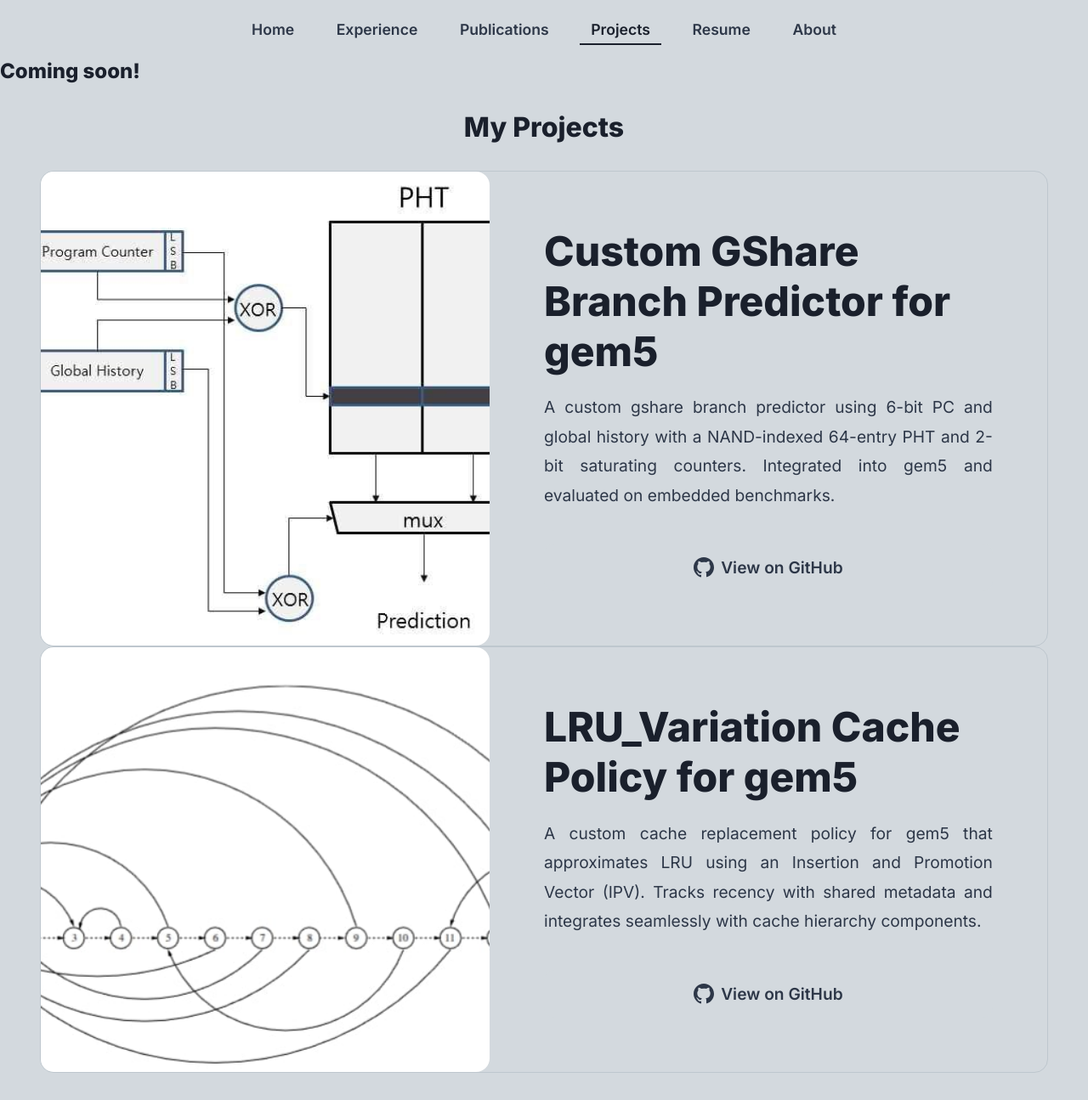
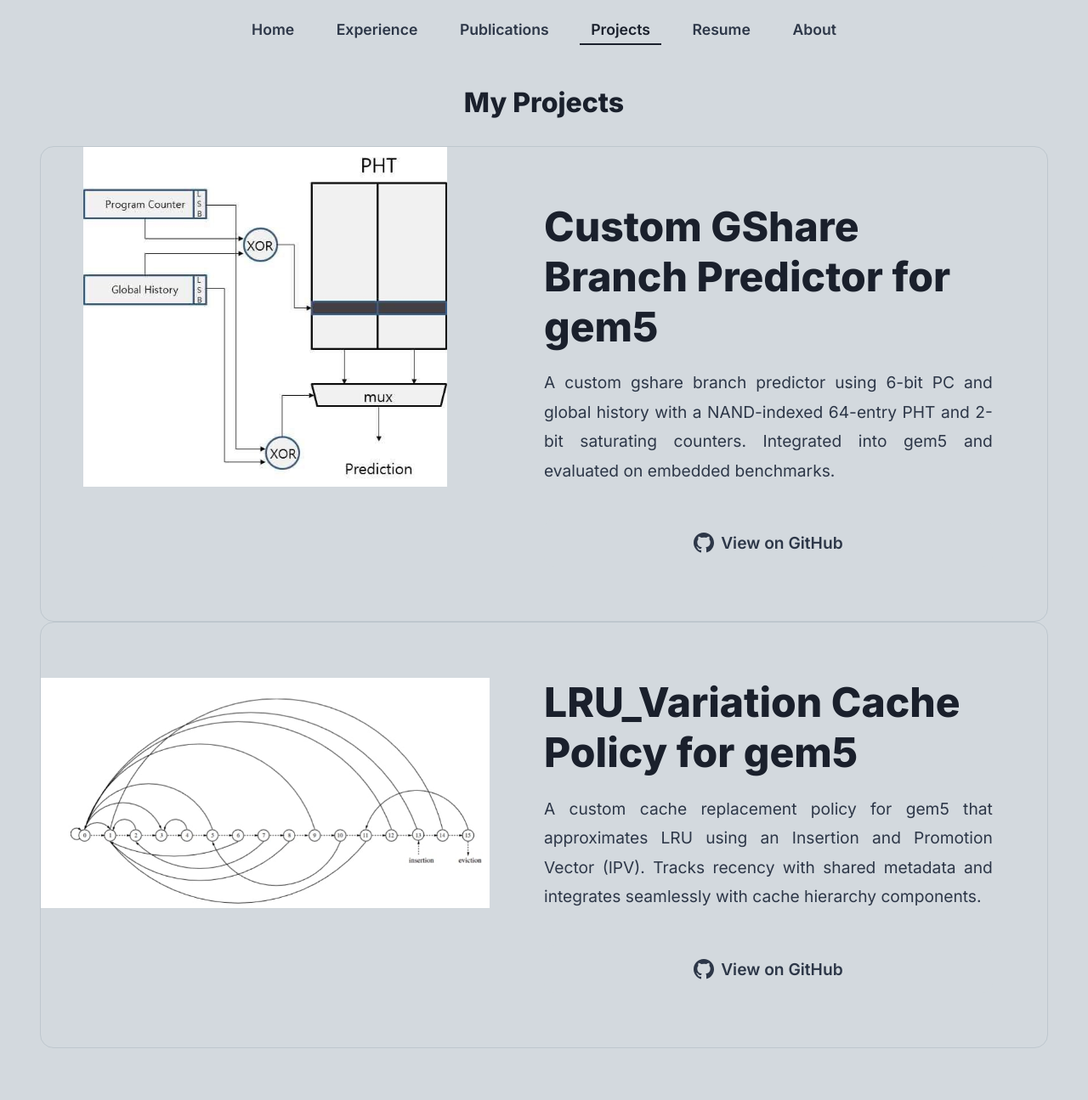
Before and after one commit to Ameya674/ameya.ai, a Jekyll site: the page built from projects/index.md, in a window 1280 px wide and 1295 px high. Shown: the whole window at 85% size. Built offline with Jekyll 4.4.1, drawn with Linux system fonts in a browser that asks for light colours.

Commit message:
fixed image aspect ration

```diff
--- a/assets/css/styles.css
+++ b/assets/css/styles.css
@@ -121,18 +121,22 @@ body {
 .card-image {
   flex: 1;
   overflow: hidden;
+  max-height: 400px; /* Set a maximum height to constrain the image */
+  display: flex;
+  align-items: center;
+  justify-content: center;
 }
 
 .card-image img {
   width: 100%;
   height: 100%;
-  object-fit: cover;
+  object-fit: contain; /* Use contain to ensure the entire image fits without cropping */
   transition: transform 0.5s ease;
   border-radius: 0 1rem 1rem 0;
 }
 
 .card-image img:hover {
-  transform: scale(1.1);
+  transform: scale(1.05); /* Reduced scale to prevent overflow on hover */
 }
 
 .card-content {
@@ -620,6 +624,9 @@ body {
   .card-image {
     height: 300px;
   }
+  .card-image img {
+    border-radius: 0;
+  }
   .card-content {
     padding: 2rem;
   }
@@ -698,6 +705,9 @@ body {
   .card-image {
     height: 250px;
   }
+  .card-image img {
+    border-radius: 0;
+  }
   .card-content {
     padding: 1.5rem;
   }
--- a/projects/index.md
+++ b/projects/index.md
@@ -2,9 +2,6 @@
 layout: page
 title: Projects
 ---
-
-<h2>Coming soon!</h2>
-
 
 <div class="projects">
   <h1 style="text-align: center; margin-bottom: 2rem;">My Projects</h1>
```
